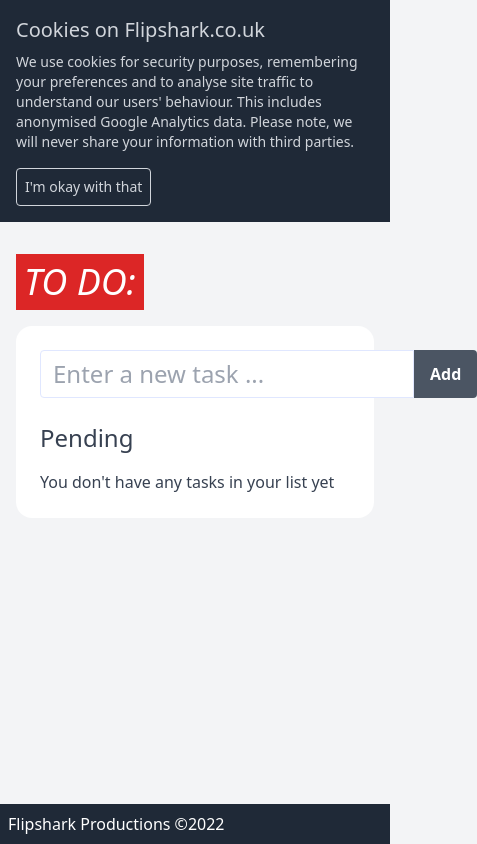
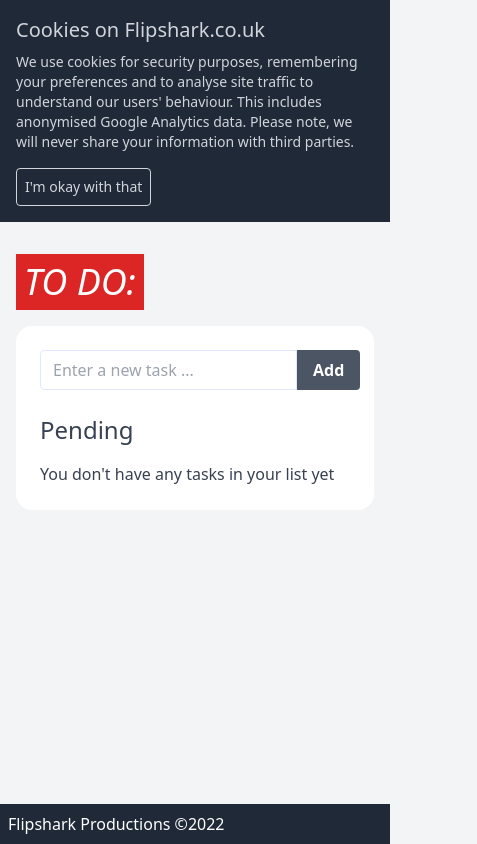
Before and after one commit to richardlawson/todo, a Vue app: page / in a window 390 px wide. Shown: the whole page, 477 px wide, since content can reach past the window. Built offline with nearby package versions, Linux system fonts and the light colour scheme.

Commit message:
Reduce input text size on mobile

```diff
--- a/src/components/ToDo.vue
+++ b/src/components/ToDo.vue
@@ -1,7 +1,7 @@
 <template>
   <form @submit.prevent="addNewTask" class="flex mb-6" :class="{ 'apply-shake': shake }">
     <label for="task" class="sr-only">Add Task</label>
-    <input v-model="newTask" name="task" id="task" placeholder="Enter a new task ..." class="grow text-2xl border-indigo-100 appearance-none border rounded-l py-2 px-3 text-gray-700 leading-tight focus:outline-none focus:border-indigo-300">
+    <input v-model="newTask" name="task" id="task" placeholder="Enter a new task ..." class="grow sm:text-2xl border-indigo-100 appearance-none border rounded-l py-2 px-3 text-gray-700 leading-tight focus:outline-none focus:border-indigo-300">
     <input type="submit" value="Add" class="flex-none bg-gray-600 text-white font-bold py-2 px-4 rounded-r hover:bg-gray-800">
   </form>
   <h2 class="mb-4">Pending</h2>
```
